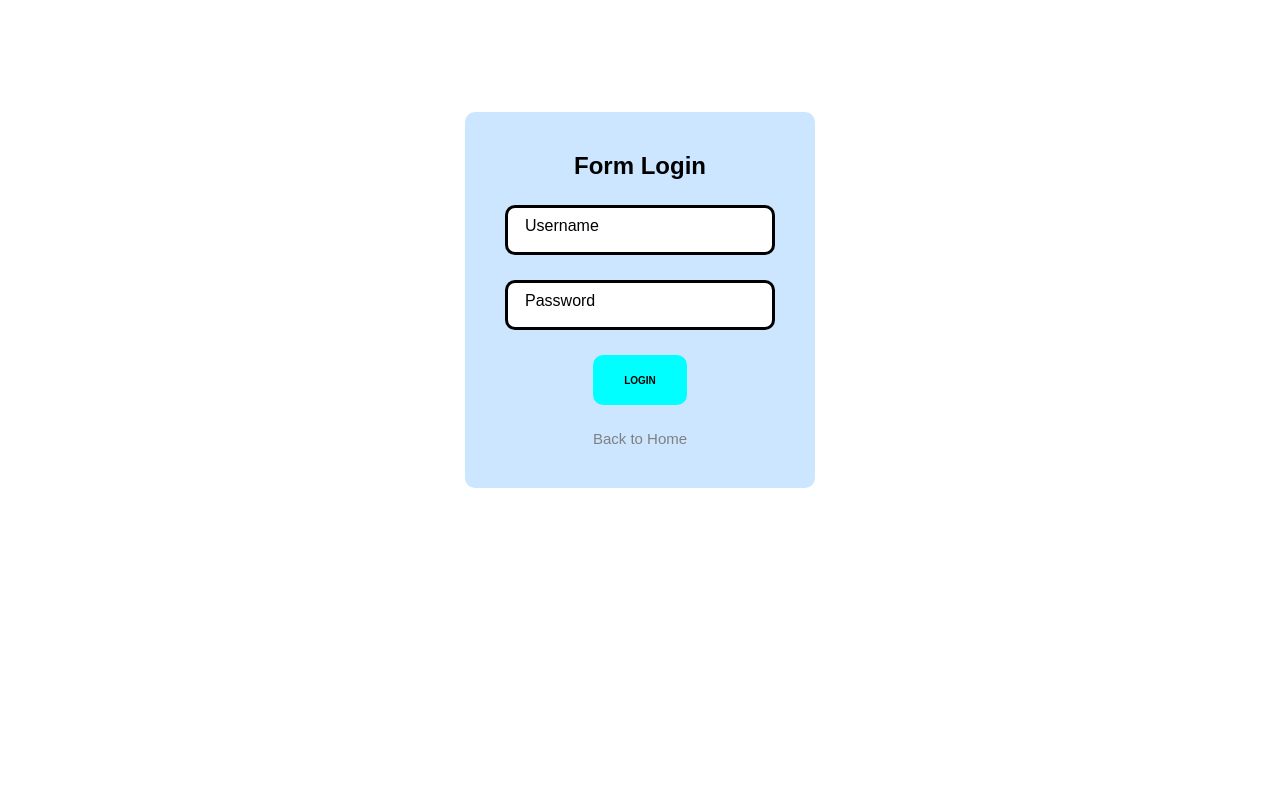
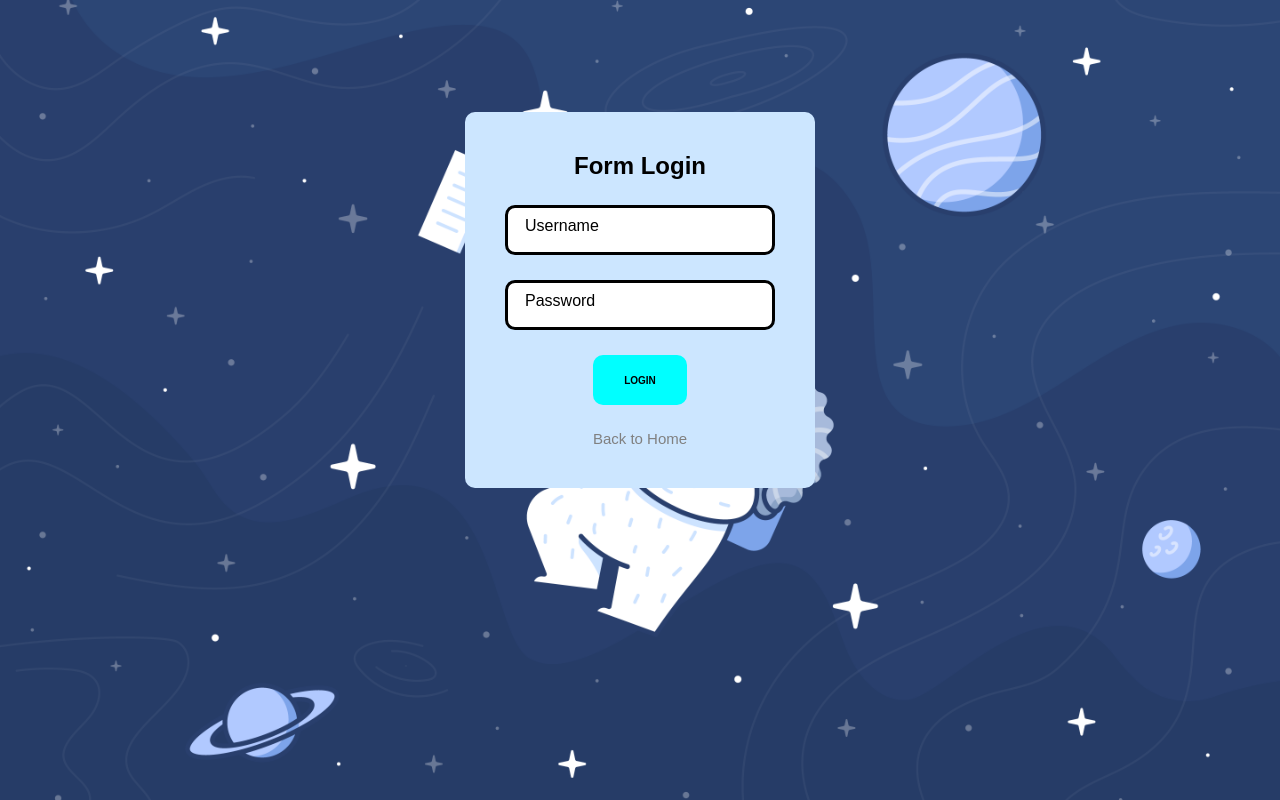
Before and after one commit to muhammadfaridirawan/test, a plain HTML site: page login.html in a window 1280 px wide. Drawn offline with Linux system fonts and the light colour scheme.

Commit message:
Update login.html

```diff
--- a/login.html
+++ b/login.html
@@ -5,7 +5,7 @@
     <title>Login</title>
     <link rel="stylesheet" href="login.css">
   </head>
-  <body style="background-image: url(pictures/wp2.png)">
+  <body style="background-image: url(wp2.png)">
 
     <form>
       <div class="login">
```
